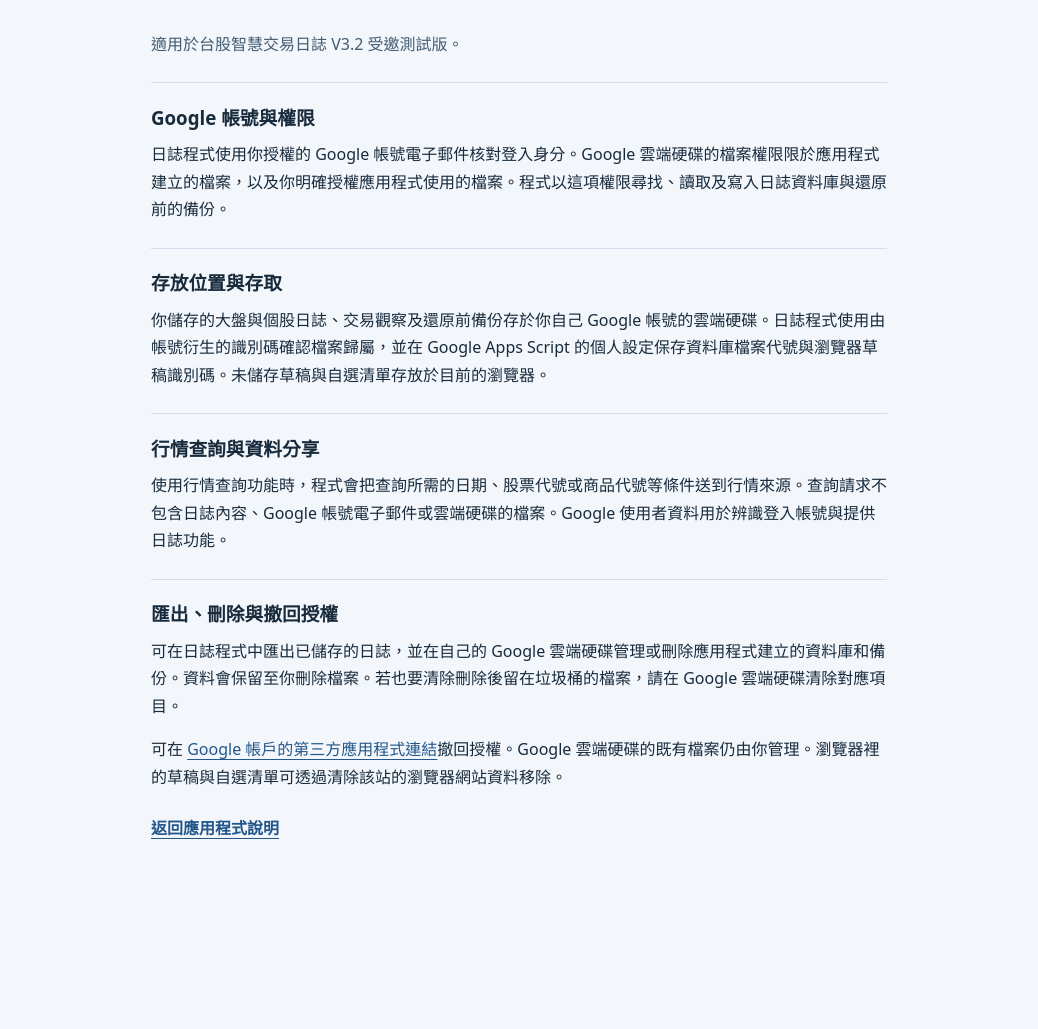
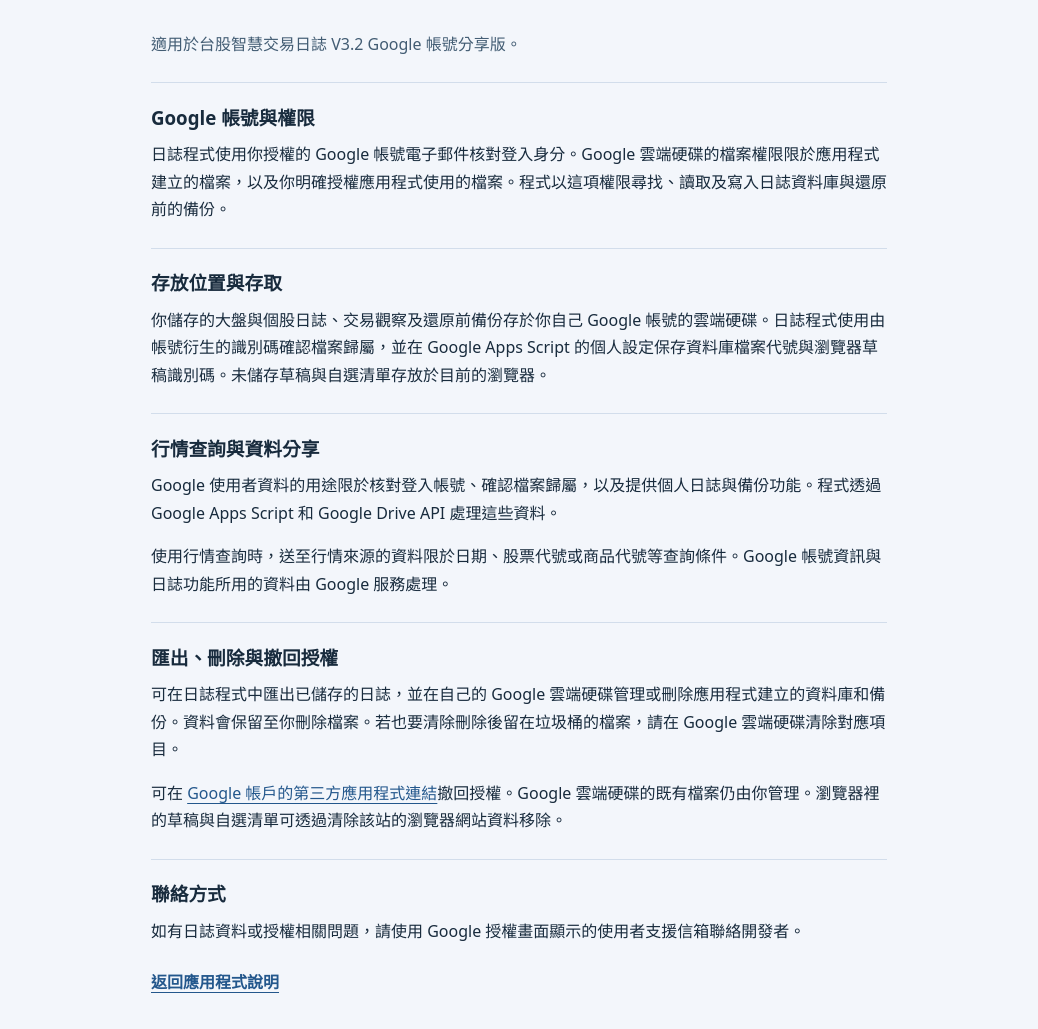
Before and after one commit to jmpetszakka-netizen/jmpetszakka-netizen.github.io, a plain HTML site: page privacy.html in a window 1280 px wide. Shown: the part 189-1218 px from the top of the page, without its empty margins (121-1159 px from the left). Before the commit the page ends 1096 px from the top, so only its background shows below. Drawn offline with Linux system fonts and the light colour scheme.

Commit message:
Clarify V3.2 user data handling for OAuth review

```diff
--- a/privacy.html
+++ b/privacy.html
@@ -16,7 +16,7 @@
   </header>
   <main class="frame policy" id="main">
     <h1>隱私權政策</h1>
-    <p class="policy-intro">適用於台股智慧交易日誌 V3.2 受邀測試版。</p>
+    <p class="policy-intro">適用於台股智慧交易日誌 V3.2 Google 帳號分享版。</p>
     <section>
       <h2>Google 帳號與權限</h2>
       <p>日誌程式使用你授權的 Google 帳號電子郵件核對登入身分。Google 雲端硬碟的檔案權限限於應用程式建立的檔案，以及你明確授權應用程式使用的檔案。程式以這項權限尋找、讀取及寫入日誌資料庫與還原前的備份。</p>
@@ -27,13 +27,18 @@
     </section>
     <section>
       <h2>行情查詢與資料分享</h2>
-      <p>使用行情查詢功能時，程式會把查詢所需的日期、股票代號或商品代號等條件送到行情來源。查詢請求不包含日誌內容、Google 帳號電子郵件或雲端硬碟的檔案。Google 使用者資料用於辨識登入帳號與提供日誌功能。</p>
+      <p>Google 使用者資料的用途限於核對登入帳號、確認檔案歸屬，以及提供個人日誌與備份功能。程式透過 Google Apps Script 和 Google Drive API 處理這些資料。</p>
+      <p>使用行情查詢時，送至行情來源的資料限於日期、股票代號或商品代號等查詢條件。Google 帳號資訊與日誌功能所用的資料由 Google 服務處理。</p>
     </section>
     <section>
       <h2>匯出、刪除與撤回授權</h2>
       <p>可在日誌程式中匯出已儲存的日誌，並在自己的 Google 雲端硬碟管理或刪除應用程式建立的資料庫和備份。資料會保留至你刪除檔案。若也要清除刪除後留在垃圾桶的檔案，請在 Google 雲端硬碟清除對應項目。</p>
       <p>可在 <a href="https://myaccount.google.com/connections">Google 帳戶的第三方應用程式連結</a>撤回授權。Google 雲端硬碟的既有檔案仍由你管理。瀏覽器裡的草稿與自選清單可透過清除該站的瀏覽器網站資料移除。</p>
     </section>
+    <section>
+      <h2>聯絡方式</h2>
+      <p>如有日誌資料或授權相關問題，請使用 Google 授權畫面顯示的使用者支援信箱聯絡開發者。</p>
+    </section>
     <p><a class="text-link" href="./">返回應用程式說明</a></p>
   </main>
 </body>
```
